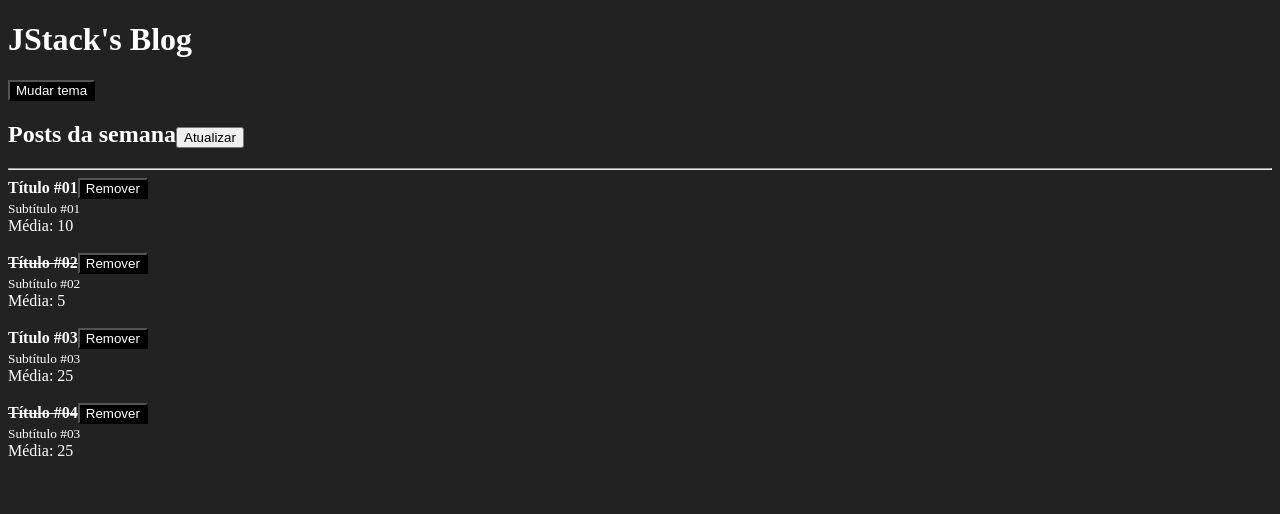
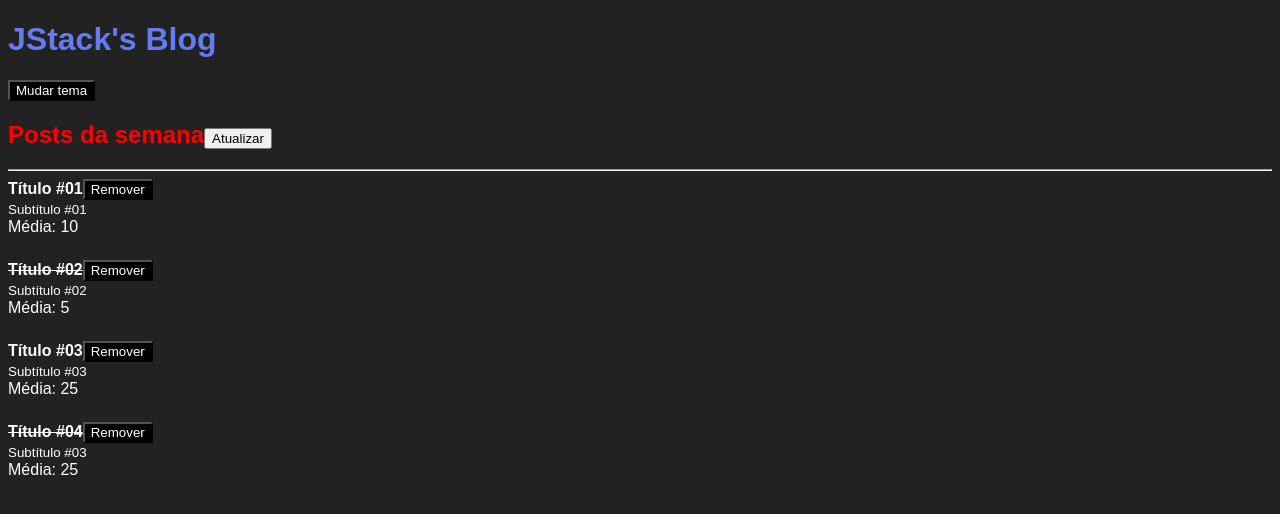
Before and after one commit to renatojfsantos/JStack-react-fundamentos, a React app: page / in a window 1280 px wide. Shown: the top 514 px of the page. Built offline with nearby package versions, Linux system fonts and the light colour scheme; the HTML template or start-up script is replaced by a standard one.

Commit message:
Dynamic classes

```diff
--- a/package.json
+++ b/package.json
@@ -15,6 +15,8 @@
     "clean-webpack-plugin": "^4.0.0",
     "css-loader": "^7.1.2",
     "html-webpack-plugin": "^5.6.0",
+    "sass": "^1.85.0",
+    "sass-loader": "^16.0.5",
     "style-loader": "^4.0.0",
     "webpack": "^5.91.0",
     "webpack-cli": "^5.1.4",
--- a/src/App.js
+++ b/src/App.js
@@ -1,15 +1,17 @@
 import React, { useState } from 'react';
 
-import { ThemeProvider } from './ThemeContext'
 import Post from './Post';
 import Header from './Header';
+import styles from './App.scss';
+
+import { ThemeProvider } from './ThemeContext'
 
 function App() {
   const [ posts, setPosts ] = useState([
-    { id:Math.random(), title: "Título #01", subtitle:"Subtítulo #01", likes: 20, read: false },
-    { id:Math.random(), title: "Título #02", subtitle:"Subtítulo #02", likes: 10, read: true },
-    { id:Math.random(), title: "Título #03", subtitle:"Subtítulo #03", likes: 50, read: false },
-    { id:Math.random(), title: "Título #04", subtitle:"Subtítulo #03", likes: 50, read: true },
+    { id:Math.random(), title: "Título #01", subtitle:"Subtítulo #01", likes: 20, read: false, removed: false },
+    { id:Math.random(), title: "Título #02", subtitle:"Subtítulo #02", likes: 10, read: true, removed: false },
+    { id:Math.random(), title: "Título #03", subtitle:"Subtítulo #03", likes: 50, read: false, removed: false },
+    { id:Math.random(), title: "Título #04", subtitle:"Subtítulo #03", likes: 50, read: true, removed: false },
   ]);
 
   function handleRefresh() {
@@ -21,21 +23,27 @@ function App() {
         subtitle: `Subtítulo #0${prevState.length + 1}`,
         likes: 50,
         read: false,
+        removed: false,
       }
     ]);
   }
 
   function handleRemovePost(postId) {
-    setPosts((prevState) => prevState.filter(post => post.id !== postId));
+    setPosts((prevState) => prevState.map(
+      post => (
+        post.id === postId
+          ? { ...post, removed: true }
+          : post
+      )
+    ));
   }
 
   return (
     <ThemeProvider>
       <Header title="JStack's Blog">
-        <h2>Posts da semana
-          <button onClick={handleRefresh}>
-            Atualizar
-          </button>
+        <h2 className={styles.title}>
+          Posts da semana
+          <button onClick={handleRefresh}>Atualizar</button>
         </h2>
       </Header>
 
--- /dev/null
+++ b/src/App.scss
@@ -0,0 +1,3 @@
+.title {
+  color: #f00;
+}
--- a/src/Header.js
+++ b/src/Header.js
@@ -1,14 +1,17 @@
 import React, { useContext } from "react";
 import PropTypes from 'prop-types'
 
+import Button from "./Button";
+import styles from './Header.scss';
+
 import { ThemeContext } from "./ThemeContext";
-import Button from "./Button";
+
 export default function Header(props) {
   const { onToggleTheme } = useContext(ThemeContext);
 
   return(
     <>
-      <h1>{props.title}</h1>
+      <h1 className={styles.title}>{props.title}</h1>
       <Button onClick={onToggleTheme}>
         Mudar tema
       </Button>
--- /dev/null
+++ b/src/Header.scss
@@ -0,0 +1,3 @@
+.title {
+  color: #637BF3;
+}
--- a/src/Post.js
+++ b/src/Post.js
@@ -2,10 +2,17 @@ import React from 'react'
 import PropTypes from 'prop-types'
 import PostHeader from './PostHeader'
 
+import styles from './Post.scss'
+
 export default function Post(props) {
   return (
-    <>
-      <article>
+    <article
+      className={
+        props.post.removed
+          ? styles.postDeleted
+          : styles.post
+      }
+    >
       <PostHeader
         onRemove={props.onRemove}
         post={{
@@ -19,8 +26,6 @@ export default function Post(props) {
       <br />
       Média: {props.post.likes / 2}
     </article>
-      <br />
-    </>
   )
 }
 
@@ -32,5 +37,6 @@ Post.propTypes = {
     subtitle: PropTypes.string.isRequired,
     likes: PropTypes.number.isRequired,
     read: PropTypes.bool.isRequired,
+    removed: PropTypes.bool.isRequired,
   }).isRequired,
 }
--- /dev/null
+++ b/src/Post.scss
@@ -0,0 +1,8 @@
+.post {
+  margin-bottom: 24px;
+}
+
+.postDeleted {
+  margin-bottom: 24px;
+  opacity: 0.3;
+}
--- a/src/index.js
+++ b/src/index.js
@@ -3,7 +3,7 @@ import ReactDOM from 'react-dom';
 
 import App from './App';
 
-import './index.css';
+import './index.scss';
 
 ReactDOM.render(
   <App />,
--- a/src/index.css
+++ b/src/index.scss
@@ -1,4 +1,5 @@
 body {
   background: #222;
   color: #FFF;
+  font-family: sans-serif;
 }
--- a/webpack.config.js
+++ b/webpack.config.js
@@ -22,8 +22,17 @@ module.exports = {
         use: 'babel-loader',
       },
       {
-        test: /\.css$/,
-        use: ['style-loader', 'css-loader'],
+        test: /\.scss$/,
+        use: [
+          'style-loader',
+          {
+            loader: 'css-loader',
+            options: {
+              modules: true,
+            },
+          },
+          'sass-loader',
+        ],
       }
     ]
   },
```
Also changed, not shown: 1 other file (tests, documents, lock files or other folders). Lines whose indentation alone changed are shown as unchanged.
